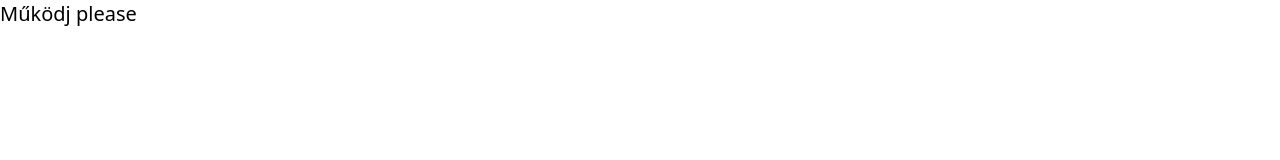
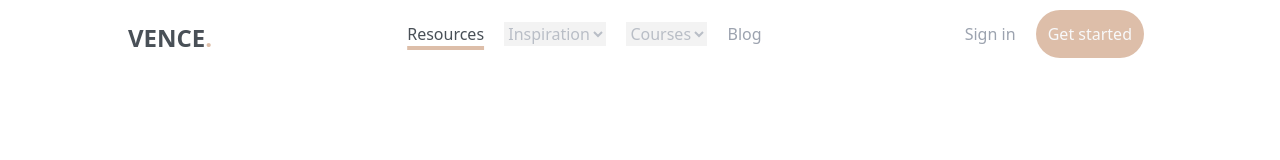
Before and after one commit to Barszaszabolcs/minimal_blog_site_2, a website built with Parcel: page index.html in a window 1280 px wide. Built offline with nearby package versions, Linux system fonts and the light colour scheme.

Commit message:
Navigation design

```diff
--- a/index.html
+++ b/index.html
@@ -8,6 +8,24 @@
     <script src="./assets/js/main.js"></script>
 </head>
 <body>
-    <h1 class="text-xl">Működj please</h1>
+    <nav class="flex justify-between w-4/5 my-auto">
+        <div class="pt-3">
+            <h1 class="font-bold text-2xl text-[#495057]">VENCE<span class="text-[#DDBEA9]">.</span></h1>
+        </div>
+        <div class="pt-3">
+            <a href="" class="mx-2 underline underline-offset-[6px] decoration-[#DDBEA9] decoration-4 text-[#495057]">Resources</a>
+            <select class="mx-2 text-gray-400" disabled="disabled">
+                <option>Inspiration</option>
+            </select>
+            <select class="mx-2 text-gray-400" disabled="disabled">
+                <option>Courses</option>
+            </select>
+            <a href="" class="mx-2 text-gray-400">Blog</a>
+        </div>
+        <div>
+            <a href="" class="mx-2 text-gray-400">Sign in</a>
+            <button class="mx-2 rounded-full p-3 bg-[#DDBEA9]"><span class="text-[#F8F9FA]">Get started</span></button>
+        </div>
+    </nav>
 </body>
 </html>
--- a/src/app.css
+++ b/src/app.css
@@ -1,3 +1,12 @@
 @tailwind base;
 @tailwind components;
 @tailwind utilities;
+
+body {
+    display: flex;
+    flex-direction: column;
+    align-items: center;
+    gap: 1.5em;
+    width: 100%;
+    margin-top: 10px;
+}
```
